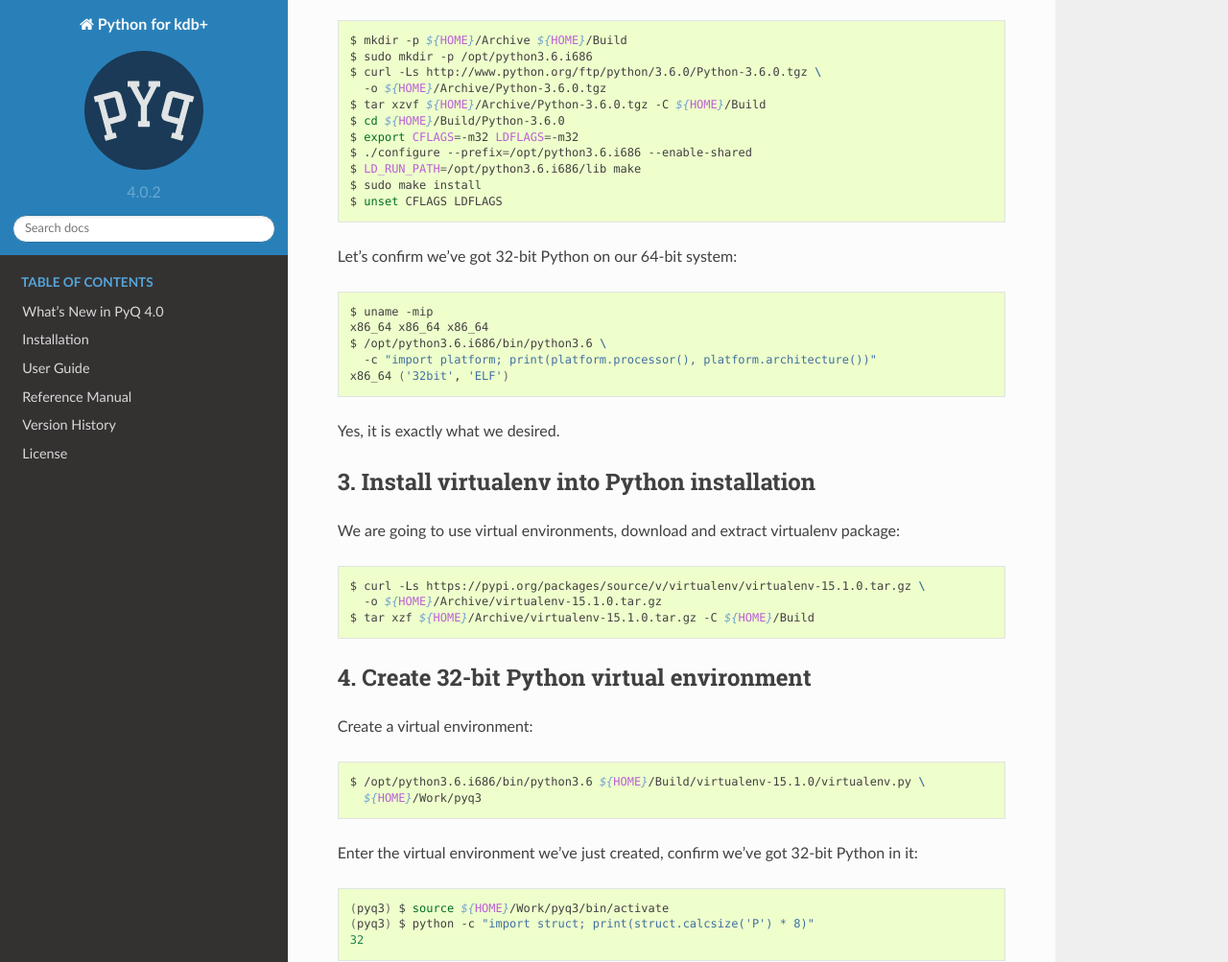
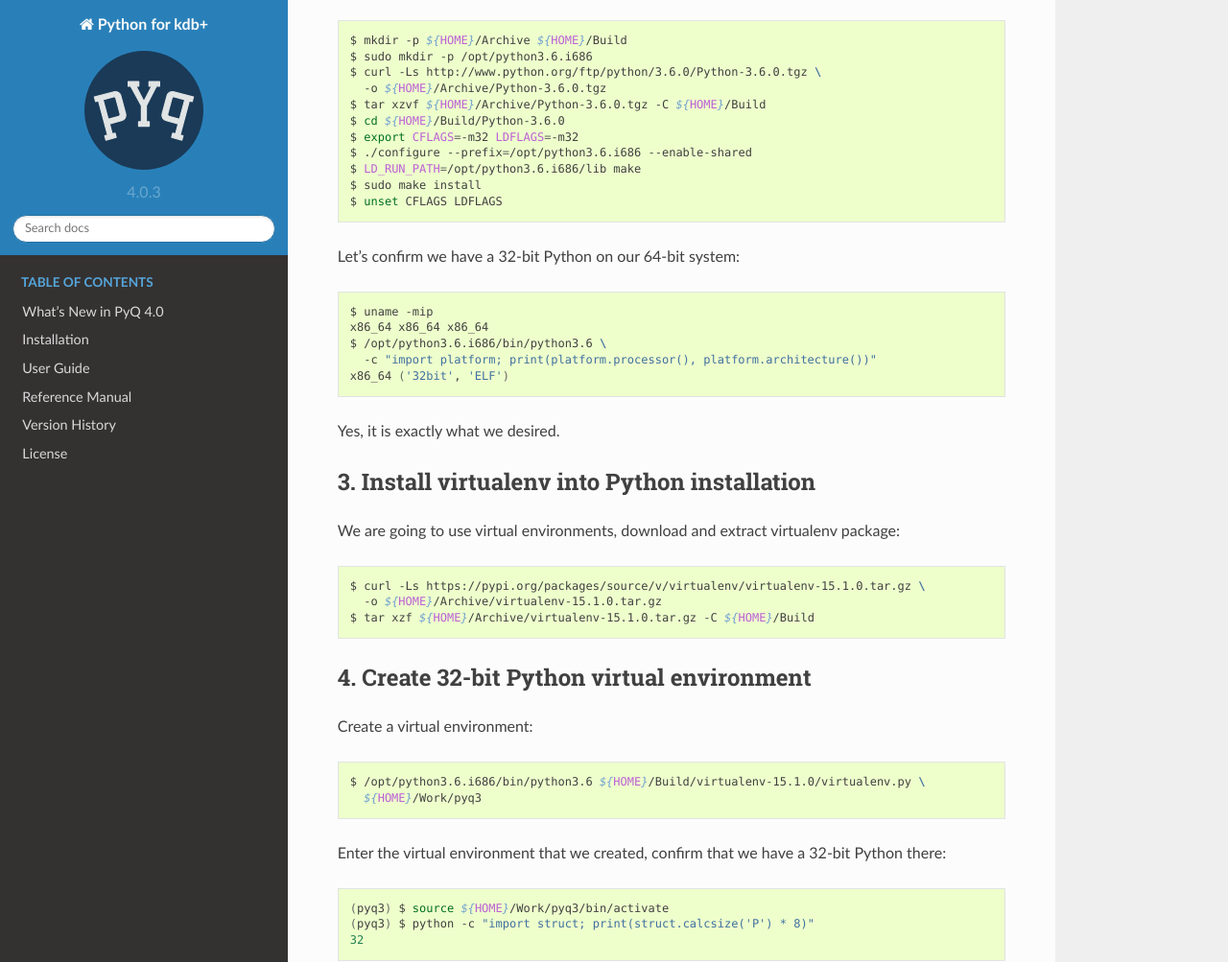
Before and after one commit to KxSystems/pyq, a Sphinx documentation site: the page built from doc/install/centos32on64.rst, in a window 1280 px wide and 1400 px high, scrolled down 661 px. Shown: the top 1003 px of the window at 96% size. Built offline with Sphinx 7.4.7 and the Read the Docs theme 2.0.0, drawn with Linux system fonts in a browser that asks for light colours; the version number is read from the project's files by our own code.

```diff
--- a/doc/conf.py
+++ b/doc/conf.py
@@ -18,7 +18,7 @@ import os
 try:
     from pyq import __version__
 except ImportError:
-    __version__ = '4.0.2'
+    __version__ = '4.0.3'
 
 
 # If extensions (or modules to document with autodoc) are in another directory,
--- a/doc/install/centos32on64.rst
+++ b/doc/install/centos32on64.rst
@@ -40,7 +40,7 @@ We are going to install Python 3.6 into ``/opt/python3.6.i686``:
     $ sudo make install
     $ unset CFLAGS LDFLAGS
 
-Let's confirm we've got 32-bit Python on our 64-bit system:
+Let's confirm we have a 32-bit Python on our 64-bit system:
 
 .. code-block:: bash
 
@@ -73,7 +73,7 @@ Create a virtual environment:
     $ /opt/python3.6.i686/bin/python3.6 ${HOME}/Build/virtualenv-15.1.0/virtualenv.py \
       ${HOME}/Work/pyq3
 
-Enter the virtual environment we've just created, confirm we've got 32-bit Python in it:
+Enter the virtual environment that we created, confirm that we have a 32-bit Python there:
 
 .. code-block:: bash
 
--- a/doc/manual/py-from-q.rst
+++ b/doc/manual/py-from-q.rst
@@ -67,7 +67,7 @@ and called in q scripts.
 Exporting Python functions to q
 -------------------------------
 
-As we've seen in the previous section, calling python by evaluating "p)"
+As we have seen in the previous section, calling python by evaluating "p)"
 expressions has several limitations.  For tighter integration between q and
 Python, pyq supports exporting Python functions to q.  Once exported, python
 functions appear in q as monadic functions that take a single argument that
--- a/doc/manual/pyq.rst
+++ b/doc/manual/pyq.rst
@@ -745,7 +745,7 @@ Typed constructors are discussed in the next section.
 Constructors and casts
 ----------------------
 
-As we've seen in the previous chapter, it is often not necessary to construct :class:`~pyq.K`
+As we have seen in the previous chapter, it is often not necessary to construct :class:`~pyq.K`
 objects explicitly because they are automatically created whenever a Python object is passed
 to a q function.  This is done by passing the Python object to the default :class:`~pyq.K`
 constructor.
@@ -1248,7 +1248,7 @@ the Fibonacci sequence
 k('0 1 1 2 3 5 8 13 21 34 55')
 
 and the ratios of consecutive Fibonacci numbers form the sequence of Golden Ratio
-convergents that we've seen before:
+convergents that we have seen before:
 
 >>> q.ratios(_)
 k('0 0w 1 2 1.5 1.666667 1.6 1.625 1.615385 1.619048 1.617647')
@@ -1257,7 +1257,7 @@ k('0 0w 1 2 1.5 1.666667 1.6 1.625 1.615385 1.619048 1.617647')
 Each previous
 ^^^^^^^^^^^^^
 
-In the previous section we've seen a function :func:`~pyq.K.ratios` that takes
+In the previous section we have seen a function :func:`~pyq.K.ratios` that takes
 a vector and produces the ratios of the adjacent elements.  A similar function
 called :func:`~pyq.K.deltas` produces the differences between the adjacent
 elements:
--- a/doc/words.txt
+++ b/doc/words.txt
@@ -127,3 +127,4 @@ Ubuntu
 ptpython
 Ctrl
 pre
+ktn
--- a/setup.py
+++ b/setup.py
@@ -40,7 +40,7 @@ except ImportError:
     from platform import uname
 
 
-VERSION = '4.0.2'
+VERSION = '4.0.3'
 IS_RELEASE = True
 PYQ_SRC_DIR = os.path.join('src', 'pyq')
 VERSION_FILE = os.path.join(PYQ_SRC_DIR, 'version.py')
--- a/src/pyq/__init__.py
+++ b/src/pyq/__init__.py
@@ -716,7 +716,7 @@ def _listtok(x):
         if c is not None:
             try:
                 return c(x)
-            except TypeError:
+            except (TypeError, ValueError):
                 pass
         return K._from_sequence(x)
     return K._ktn(0, 0)
```
Also changed, not shown: doc/whatsnew/changelog.rst (+25 -0 lines), 3 other files.
